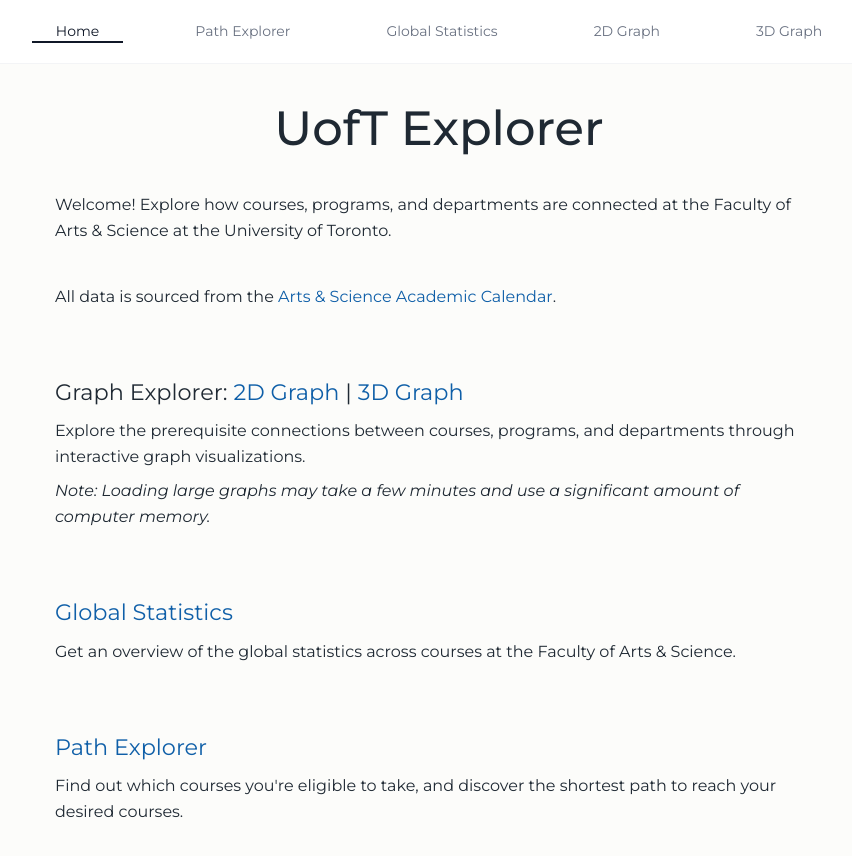
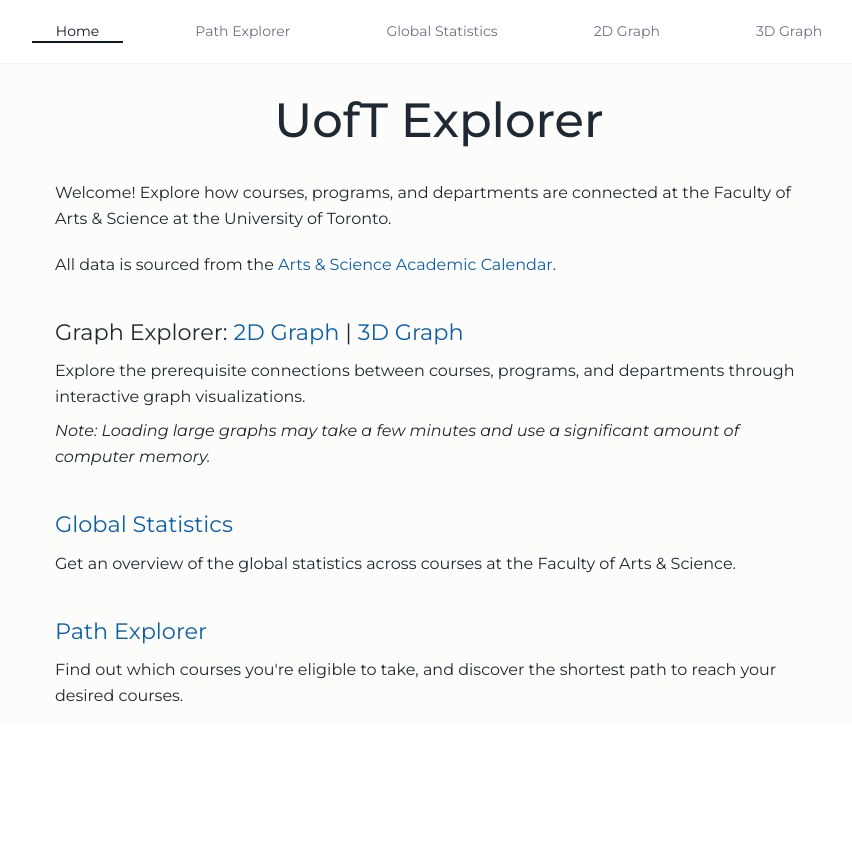
Before and after one commit to andrei-akopian/UofTExplorer, a React (Vite) app in the folder frontend/: page / in a window 1280 px wide. Shown: the top 856 px of the page, without its empty margins (201-1053 px from the left). After the commit the page ends 800 px from the top, so only its background shows below. Built offline with nearby package versions, Linux system fonts and the light colour scheme; a web font is replaced by a local one.

Commit message:
feat: style home page

```diff
--- a/frontend/src/App.tsx
+++ b/frontend/src/App.tsx
@@ -59,7 +59,7 @@ function App() {
       <DropdownOutsideClickCloser />
       <div className="flex h-screen flex-col">
         <NavBar />
-        <main className="min-h-0 flex-1">
+        <main className="min-h-0 flex-1 overflow-y-auto">
           <Routes>
             <Route path="/" element={<Home />} />
             <Route path="/graph/2d" element={<Graph2D />} />
--- a/frontend/src/pages/Home.tsx
+++ b/frontend/src/pages/Home.tsx
@@ -5,18 +5,18 @@ const pageLinkClassName =
 
 export default function Home() {
   return (
-    <div className="flex w-full flex-col items-center bg-[#fcfcfa] px-4 py-10 font-sans leading-relaxed text-[#1f2933] md:px-5">
-      <div className="grid w-full max-w-3xl gap-10">
-        <h1 className="font-display text-center text-5xl font-medium">
+    <div className="flex w-full flex-col items-center bg-[#fcfcfa] px-4 py-4 font-sans leading-relaxed text-[#1f2933] md:px-5">
+      <div className="grid w-full max-w-3xl gap-5 font-sans">
+        <h1 className="font-display m-4 text-center text-5xl font-medium">
           UofT Explorer
         </h1>
 
-        <p className="font-sans">
+        <p>
           Welcome! Explore how courses, programs, and departments are connected
           at the Faculty of Arts & Science at the University of Toronto.
         </p>
 
-        <p className="font-sans">
+        <p>
           All data is sourced from the{" "}
           <a
             className={pageLinkClassName}
@@ -29,14 +29,14 @@ export default function Home() {
           .
         </p>
 
-        <div className="font-sans">
-          <h2 className="mt-6 mb-2 text-[1.4em]">
+        <div>
+          <h2 className="mt-4 mb-2 text-[1.4em]">
             Graph Explorer:{" "}
-            <Link className={pageLinkClassName} to="/2dgraph">
+            <Link className={pageLinkClassName} to="/graph/2d">
               2D Graph
             </Link>{" "}
             |{" "}
-            <Link className={pageLinkClassName} to="/3dforcegraph">
+            <Link className={pageLinkClassName} to="/graph/3d">
               3D Graph
             </Link>
           </h2>
@@ -50,9 +50,9 @@ export default function Home() {
           </div>
         </div>
 
-        <div className="font-sans">
-          <h2 className="mt-6 mb-2 text-[1.4em]">
-            <Link className={pageLinkClassName} to="/globalstats">
+        <div>
+          <h2 className="mt-4 mb-2 text-[1.4em]">
+            <Link className={pageLinkClassName} to="/global-stats">
               Global Statistics
             </Link>
           </h2>
@@ -62,9 +62,9 @@ export default function Home() {
           </div>
         </div>
 
-        <div className="font-sans">
-          <h2 className="mt-6 mb-2 font-sans text-[1.4em]">
-            <Link className={pageLinkClassName} to="/pathexplorer">
+        <div>
+          <h2 className="mt-4 mb-2 font-sans text-[1.4em]">
+            <Link className={pageLinkClassName} to="/path-explorer">
               Path Explorer
             </Link>
           </h2>
```
